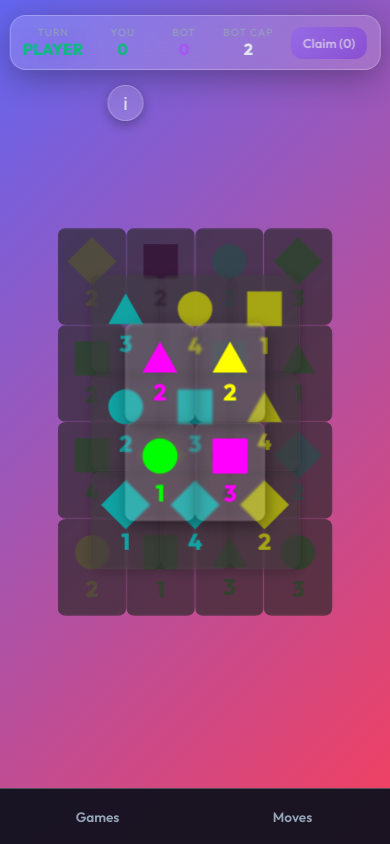
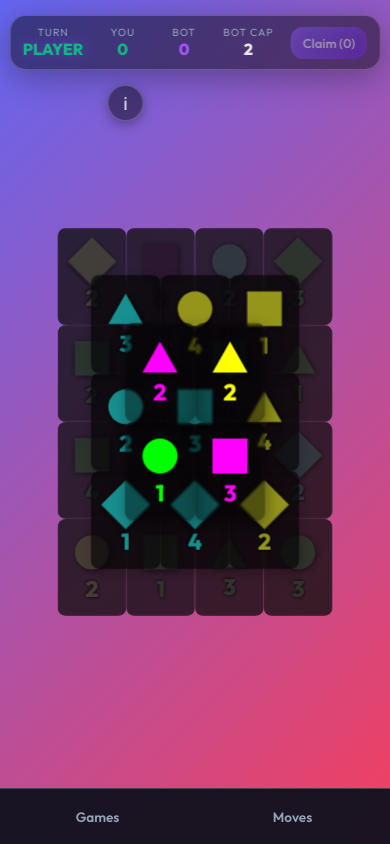
Before and after one commit to EbinOff/Card_Game, a React (Vite) app: page / in a window 390 px wide. Built offline with nearby package versions, Linux system fonts and the light colour scheme.

Commit message:
UI fixes: contrast, focus, mobile colors, info panel

```diff
--- a/src/App.css
+++ b/src/App.css
@@ -166,14 +166,15 @@
 }
 
 .card.selected {
-  border: 2px solid #3b82f6 !important;
-  box-shadow: 0 8px 20px rgba(0, 0, 0, 0.4);
-  transform: translateY(-8px) scale(1.08);
+  border: 3px solid #3b82f6 !important;
+  box-shadow: 0 0 25px 8px rgba(59, 130, 246, 0.8);
+  transform: translateY(-10px) scale(1.12);
   z-index: 15;
+  filter: brightness(1.2);
 }
 
 .card.selected:hover {
-  border-color: #60a5fa !important;
+  border-color: #93c5fd !important;
 }
 
 /* Scatter animation on claim */
@@ -201,6 +202,7 @@
   width: 40px;
   height: 40px;
   margin-bottom: 8px;
+  filter: drop-shadow(1px 1px 3px rgba(0, 0, 0, 0.9));
 }
 
 .card-number {
@@ -208,6 +210,7 @@
   font-weight: 800;
   text-align: center;
   line-height: 1;
+  text-shadow: 1px 1px 3px rgba(0, 0, 0, 0.9), -1px -1px 3px rgba(0, 0, 0, 0.9);
 }
 
 /* Patterns */
@@ -611,8 +614,8 @@
   /* On mobile, anchor panel to viewport so it never clips off-screen */
   .info-panel {
     position: fixed;
-    top: auto;
-    bottom: 70px; /* above tab bar */
+    top: 135px; /* Below the header/tab */
+    bottom: auto;
     right: 12px;
     left: 12px;
     width: auto;
@@ -637,22 +640,10 @@
 
   .card {
     border: none;
-    /* Remove the mobile-specific overrides to match PC aesthetics */
-    backdrop-filter: blur(1px);
-    -webkit-backdrop-filter: blur(1px);
     background: var(--glass-bg);
   }
 
-  .card:not(.exposed) {
-    filter: brightness(0.35) saturate(calc(var(--card-depth-shadow, 0.72) - 0.35));
-    opacity: var(--card-depth-shadow, 0.78);
-  }
-
-  .card.near-exposed:not(.exposed) {
-    filter: brightness(0.68) saturate(0.88);
-    opacity: 0.96;
-    box-shadow: 1px 3px 10px rgba(0,0,0,0.22);
-  }
+  /* Keeping exact same filters as desktop for consistency */
 
 
   /* Card shapes scaled for smaller cards */
--- a/src/index.css
+++ b/src/index.css
@@ -2,10 +2,10 @@
 
 :root {
   --bg-gradient: linear-gradient(135deg, #6366f1 0%, #f43f5e 100%);
-  --card-bg: rgba(255, 255, 255, 0.05);
-  --card-border: rgba(255, 255, 255, 0.2);
-  --glass-bg: rgba(255, 255, 255, 0.15);
-  --glass-border: rgba(255, 255, 255, 0.25);
+  --card-bg: rgba(0, 0, 0, 0.25);
+  --card-border: rgba(255, 255, 255, 0.25);
+  --glass-bg: rgba(0, 0, 0, 0.45);
+  --glass-border: rgba(255, 255, 255, 0.2);
   --text-main: #f8fafc;
   --text-muted: #94a3b8;
   --accent: #8b5cf6;
```
